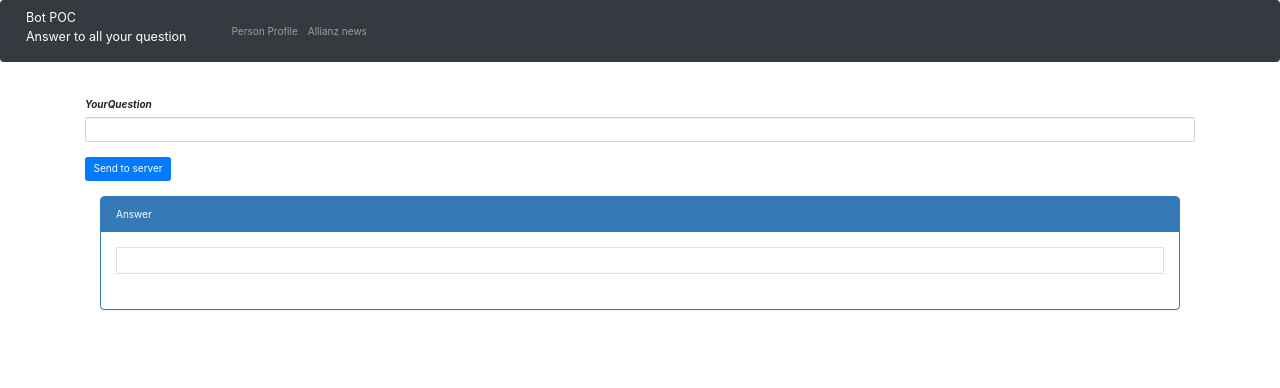
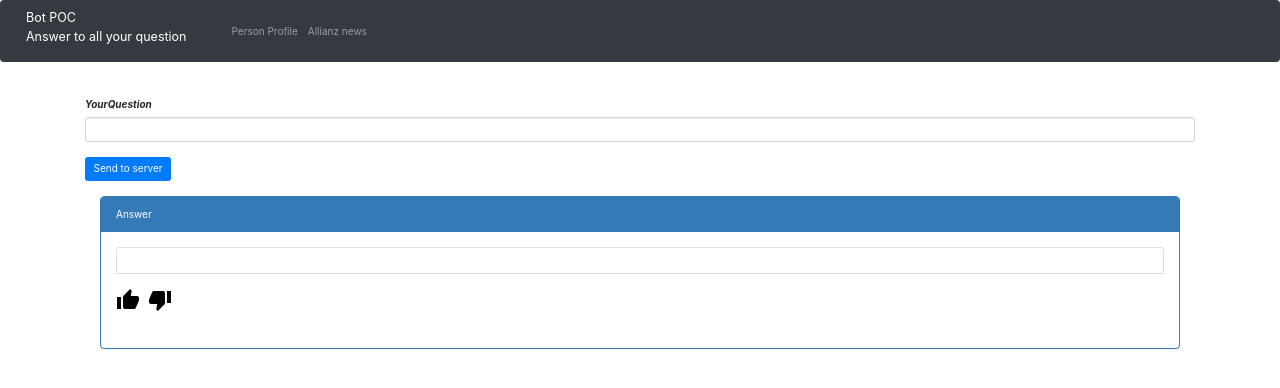
Before and after one commit to EknathTake/AllianzBot-UI, an Angular app: page / in a window 1280 px wide. Shown: the top 388 px of the page. Built offline with nearby package versions, Linux system fonts and the light colour scheme.

Commit message:
to implement dislike and likes

```diff
--- a/src/app/app.component.scss
+++ b/src/app/app.component.scss
@@ -0,0 +1,3 @@
+.like{
+  margin-right: 5px;
+}
--- a/src/app/bot-home-screen/bot-home-screen.component.html
+++ b/src/app/bot-home-screen/bot-home-screen.component.html
@@ -14,6 +14,8 @@
       <div class="panel-body">
         <ul class="list-group" *ngFor="let ans of answers">
           <li class="list-group-item"><p>{{ans.answer}}</p></li>
+          <br>
+          <div><span (click)="sendLike(ans.id)"><svg xmlns="http://www.w3.org/2000/svg" width="24" height="24" viewBox="0 0 24 24"><path d="M1 21h4V9H1v12zm22-11c0-1.1-.9-2-2-2h-6.31l.95-4.57.03-.32c0-.41-.17-.79-.44-1.06L14.17 1 7.59 7.59C7.22 7.95 7 8.45 7 9v10c0 1.1.9 2 2 2h9c.83 0 1.54-.5 1.84-1.22l3.02-7.05c.09-.23.14-.47.14-.73v-1.91l-.01-.01L23 10z"/></svg></span> &nbsp; <span (click)="sendDisLike(ans.id)"><svg xmlns="http://www.w3.org/2000/svg" width="24" height="24" viewBox="0 0 24 24"><path d="M15 3H6c-.83 0-1.54.5-1.84 1.22l-3.02 7.05c-.09.23-.14.47-.14.73v1.91l.01.01L1 14c0 1.1.9 2 2 2h6.31l-.95 4.57-.03.32c0 .41.17.79.44 1.06L9.83 23l6.59-6.59c.36-.36.58-.86.58-1.41V5c0-1.1-.9-2-2-2zm4 0v12h4V3h-4z"/></svg></span></div>
           <hr>
         </ul>
       </div>
--- a/src/app/bot-home-screen/bot-home-screen.component.ts
+++ b/src/app/bot-home-screen/bot-home-screen.component.ts
@@ -1,6 +1,7 @@
 import {Component, OnInit, Input, Output, EventEmitter} from '@angular/core';
 import {ServerService} from '../server.service';
 import {stringDistance} from 'codelyzer/util/utils';
+import {assertNumber} from '@angular/core/src/render3/assert';
 
 @Component({
   selector: 'app-bot-home-screen',
@@ -12,6 +13,7 @@ export class BotHomeScreenComponent implements OnInit {
   showData = [];
   /*@Output() answerAdded = new EventEmitter<{ansContent: string}>();*/
   answers = [{content: 'just first answer test'}];
+  likeInfo = {id: String , hits: Number};
 
   constructor(private serverService: ServerService) {
   }
@@ -19,14 +21,14 @@ export class BotHomeScreenComponent implements OnInit {
   ngOnInit() {
   }
 
-  onGetServerSearch (value) {
+  onGetServerSearch(value) {
     this.serverService.getServer(value)
       .subscribe(
         (response) => {
           const jsonData = response.json();
           this.changeCurrent(jsonData);
-          },
-              (error) => console.log(error)
+        },
+        (error) => console.log(error)
       );
   }
 
@@ -36,9 +38,30 @@ export class BotHomeScreenComponent implements OnInit {
 
   }
 
- /* answerAdded (c) {
-    this.answers.push({
-      content: c
-  });*/
+  sendLike(id) {
+    this.likeInfo.id  = id;
+    this.likeInfo.hits = 1;
+    this.serverService.putLike(this.likeInfo)
+      .subscribe(
+        (response) => {
+          const value = response.json();
+          console.log(value);
+        },
+        (error) => console.log(error)
+      );
+  }
+
+  sendDisLike(id) {
+    this.likeInfo.id  = id;
+    this.likeInfo.hits = 1;
+    this.serverService.putDisLike(this.likeInfo)
+      .subscribe(
+        (response) => {
+          const value = response.json();
+          console.log(value);
+        },
+        (error) => console.log(error)
+      );
+  }
 
 }
--- a/src/app/server.service.ts
+++ b/src/app/server.service.ts
@@ -11,4 +11,12 @@ export class ServerService {
   getServer(value) {
     return this.http.get("http://10.204.253.41:8080/allianz-bot/search/document?q=" + value);
   }
+
+  putLike(value) {
+    return this.http.put("http://10.204.253.41:8080/allianz-bot/update/document", value);
+  }
+
+  putDisLike(value) {
+    return this.http.put("http://10.204.253.41:8080/allianz-bot/update/document", value);
+  }
 }
```
